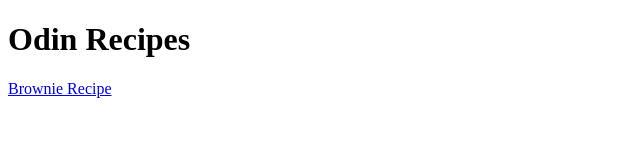
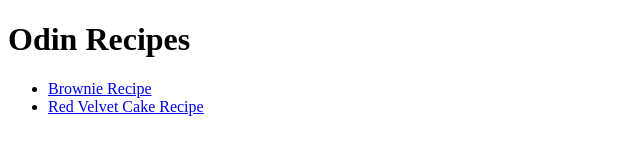
Before and after one commit to gPeres0/odin-recipes, a plain HTML site: page index.html in a window 1280 px wide. Shown: the whole page, without its empty margins (0-640 px from the left). Drawn offline with Linux system fonts and the light colour scheme.

Commit message:
feat: New recipe page
Create a red velvet cake recipe page with title and image

Create unordered list on index for the recipes links

```diff
--- a/index.html
+++ b/index.html
@@ -8,6 +8,9 @@
 
     <body>
         <h1>Odin Recipes</h1>
-        <a href="./recipes/brownie.html">Brownie Recipe</a>
+        <ul>
+            <li><a href="./recipes/brownie.html">Brownie Recipe</a></li>
+            <li><a href="./recipes/red-velvet.html">Red Velvet Cake Recipe</a></li>
+        </ul>
     </body>
 </html>
```
Also changed, not shown: recipes/red-velvet.html (added, +15 -0 lines), images/redvelvet.jpeg (added), images/strogonoff.jpeg (added), 3 other files.
